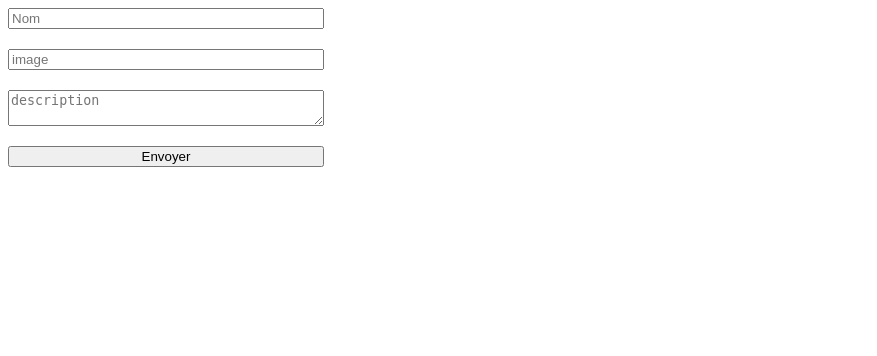
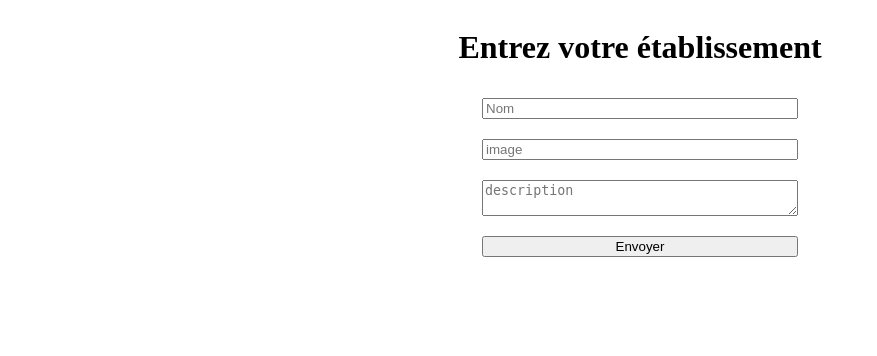
Before and after one commit to EmmaESD/feedback_php, a PHP site: page / in a window 1280 px wide. Shown: the top 356 px of the page, without its empty margins (0-877 px from the left). Run offline with PHP 8.4, Linux system fonts and the light colour scheme; data that the repository does not hold is empty.

Commit message:
add style into index.php

```diff
--- a/src/index.php
+++ b/src/index.php
@@ -7,11 +7,16 @@
     <title>Document</title>
 </head>
 <body>
-    <div class="form">
-        <?php require_once './parts/form-etab.php' ?>
-    </div>
-    <div class="etab-list">
-        <?php require_once './parts/etab-list.php' ?>
+    <div class="content">
+        <div class="title-form">
+            <h1>Entrez votre établissement</h1>
+            <div class="form">
+                <?php require_once './parts/form-etab.php' ?>
+            </div>
+        </div>
+        <div class="etab-list">
+            <?php require_once './parts/etab-list.php' ?>
+        </div>
     </div>
 </body>
 </html>
--- a/src/parts/etab-list.php
+++ b/src/parts/etab-list.php
@@ -6,10 +6,12 @@ $etablishments = $request->fetchAll(PDO::FETCH_ASSOC);
 ?>
 
 <?php foreach ($etablishments as $etablishment): ;?>
-    <div class="card" >
-        <img src="<?php echo $etablishment['img_url']; ?>" alt="">
-        <h1 class="title"><?php echo $etablishment['title'];?></h1>
-        <h2 class="content"><?php echo $etablishment['content']; ?></h2>
+    <div class="card-etab" >
+        <div class="title-img">
+            <img src="<?php echo $etablishment['img_url']; ?>" alt="">
+            <h1 class="title"><?php echo $etablishment['title'];?></h1>
+        </div>
+        <h2 class="content-etab"><?php echo $etablishment['content']; ?></h2>
         <button><a href="./singleEtab.php">commentaire</a></button>
     </div>
 <?php endforeach ?>
--- a/src/style/style.css
+++ b/src/style/style.css
@@ -16,4 +16,46 @@ form {
 img {
   width: 150px;
   height: 150px;
+}
+
+.content {
+  gap: 100px;
+}
+
+.form,
+.content {
+  display: flex;
+  flex-direction: column;
+  align-items: center;
+}
+
+.title-form {
+  display: flex;
+  flex-direction: column;
+  gap: 10px;
+  width: 100%;
+  align-items: center;
+}
+
+.etab-list {
+  display: flex;
+  flex-wrap: wrap;
+  gap: 50px;
+}
+
+.card-etab {
+  display: flex;
+  flex-direction: column;
+  align-items: center;
+  width: 500px;
+  border: solid 1px;
+  padding: 20px;
+  justify-content: space-between;
+}
+
+.title-img {
+  display: flex;
+  flex-direction: column;
+  align-items: center;
+  gap: 30px;
 }/*# sourceMappingURL=style.css.map */
--- a/src/style/style.scss
+++ b/src/style/style.scss
@@ -17,3 +17,44 @@ img {
   width: 150px;
   height: 150px;
 }
+
+.content {
+  gap: 100px;
+}
+.form,
+.content {
+  display: flex;
+  flex-direction: column;
+  align-items: center;
+}
+
+.title-form {
+  display: flex;
+  flex-direction: column;
+  gap: 10px;
+  width: 100%;
+  align-items: center;
+}
+
+.etab-list {
+  display: flex;
+  flex-wrap: wrap;
+  gap: 50px;
+}
+
+.card-etab {
+  display: flex;
+  flex-direction: column;
+  align-items: center;
+  width: 500px;
+  border: solid 1px;
+  padding: 20px;
+  justify-content: space-between;
+}
+
+.title-img {
+  display: flex;
+  flex-direction: column;
+  align-items: center;
+  gap: 30px;
+}
```
Also changed, not shown: 1 other file.
